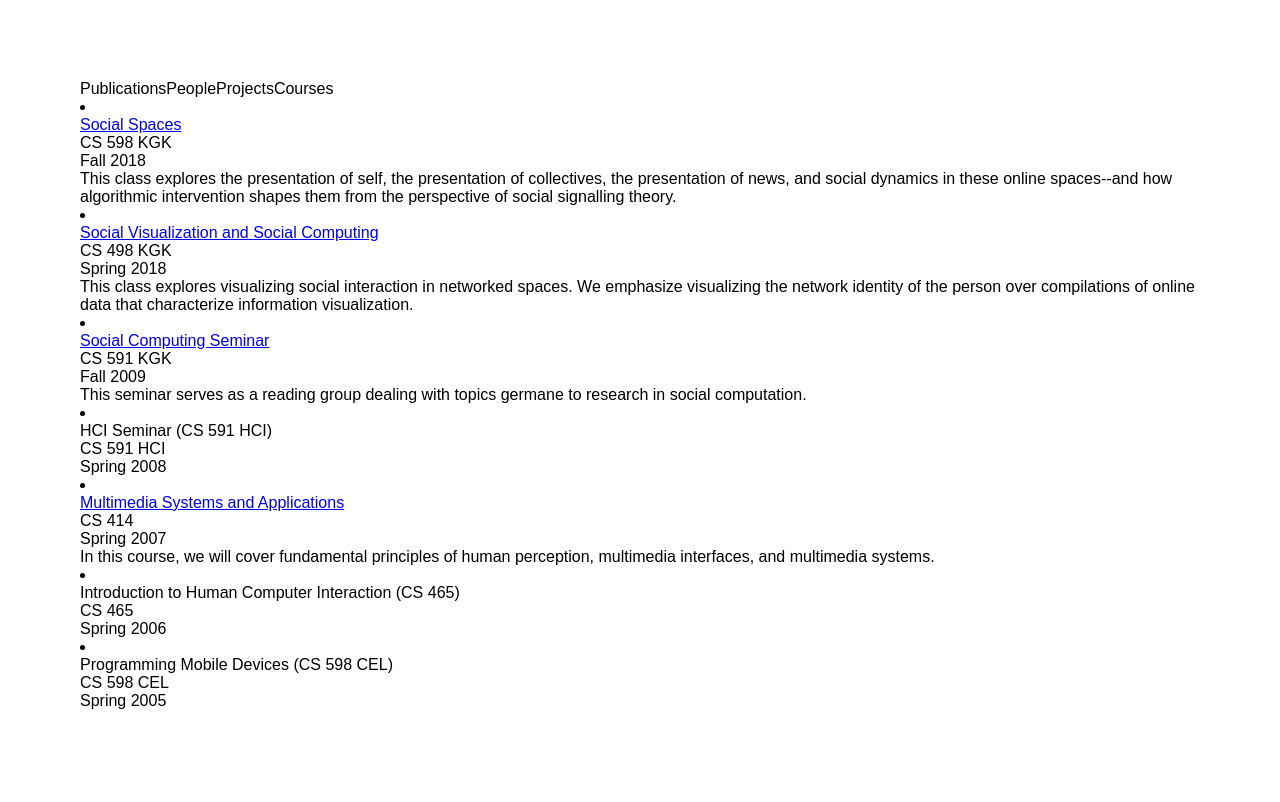
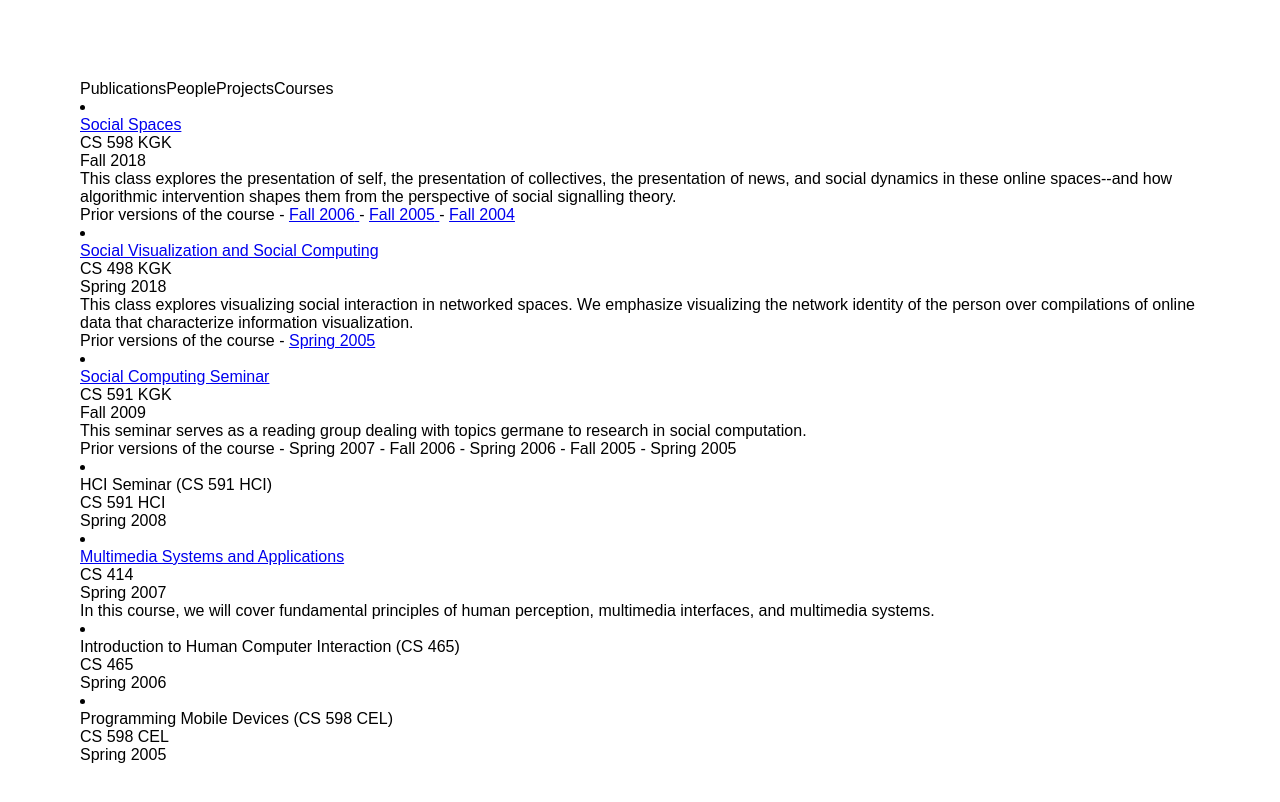
Before and after one commit to quvaba/jsontest, a React (Create React App) app: page / in a window 1280 px wide. Both pictures are taken after a click on the element "Courses". Shown: the top 802 px of the page. Built offline with nearby package versions, Linux system fonts and the light colour scheme.

Commit message:
now the list works for prior versions of the course

```diff
--- a/src/App.js
+++ b/src/App.js
@@ -254,15 +254,31 @@ class Course extends Component {
   render(){
     return(
       <div>
-       { this.props.url ? (
-          <div><a href={this.props.url}>{this.props.title}</a></div>
-        ) : (
-          <div>{this.props.title} ({this.props.abbrev})</div>
-        )
+
+       { this.props.url ?
+        (<div><a href={this.props.url}>{this.props.title}</a></div>) :
+        (<div>{this.props.title} ({this.props.abbrev})</div>)
        }
-       <div><span>{this.props.abbrev}</span></div>
+
+        <div><span>{this.props.abbrev}</span></div>
         <div><span>{this.props.schedule}</span></div>
         <div><span>{this.props.description}</span></div>
+
+       {this.props.prior_versions.length > 0 ?
+        (
+          <div>Prior versions of the course
+
+            {this.props.prior_versions.map(priorVersion =>
+                priorVersion.url ?
+                (<span> - <a href={priorVersion.url}> {priorVersion.year} </a> </span>) :
+                (<span> - {priorVersion.year} </span>)
+                )
+            }
+
+          </div>
+        ) :
+        (<div></div>)
+       }
       </div>
     );
   }
--- a/src/courses.json
+++ b/src/courses.json
@@ -6,10 +6,20 @@
       "abbrev": "CS 598 KGK",
       "url": "http://social.cs.uiuc.edu/class/cs598kgk/",
       "description": "This class explores the presentation of self, the presentation of collectives, the presentation of news, and social dynamics in these online spaces--and how algorithmic intervention shapes them from the perspective of social signalling theory.",
-      "prior_versions": {
-          "year" : ["Fall 2006","Fall 2005","Fall 2004"],
-          "url" : ["http://social.cs.uiuc.edu/class/cs598kgk-06/","http://social.cs.uiuc.edu/class/cs598kgk-fall05/","http://social.cs.uiuc.edu/class/cs598kgk-04/"]
-      }
+      "prior_versions": [
+          {
+          "year" :"Fall 2006",
+          "url" : "http://social.cs.uiuc.edu/class/cs598kgk-06/"
+          },
+          {
+          "year" :"Fall 2005",
+          "url" : "http://social.cs.uiuc.edu/class/cs598kgk-fall05/"
+          },
+          {
+          "year" :"Fall 2004",
+          "url" : "http://social.cs.uiuc.edu/class/cs598kgk-04/"
+          }
+      ]
     },
     {
       "title": "Social Visualization and Social Computing",
@@ -17,10 +27,12 @@
       "abbrev": "CS 498 KGK",
       "url": "http://social.cs.uiuc.edu/class/cs498kgk/",
       "description": "This class explores visualizing social interaction in networked spaces.  We emphasize visualizing the network identity of the person over compilations of online data that characterize information visualization.",
-      "prior_versions": {
-          "year" : ["Spring 2005"],
-          "url" : ["http://social.cs.uiuc.edu/class/cs498kgk-spr05/"]
-      }
+      "prior_versions": [
+        {
+          "year" : "Spring 2005",
+          "url" : "http://social.cs.uiuc.edu/class/cs498kgk-spr05/"
+        }
+      ]
     },
     {
       "title": "Social Computing Seminar",
@@ -28,10 +40,28 @@
       "abbrev": "CS 591 KGK",
       "url": "http://social.cs.uiuc.edu/class/cs591kgk/",
       "description": "This seminar serves as a reading group dealing with topics germane to research in social computation.",
-      "prior_versions": {
-          "year" : ["Spring 2007","Fall 2006","Spring 2006","Fall 2005","Spring 2005"],
-          "url" : ["","","","",""]
-        }
+      "prior_versions": [
+          {
+          "year" :"Spring 2007",
+          "url" : ""
+          },
+          {
+          "year" :"Fall 2006",
+          "url" : ""
+          },
+          {
+          "year" :"Spring 2006",
+          "url" : ""
+          },
+          {
+          "year" :"Fall 2005",
+          "url" : ""
+          },
+          {
+          "year" :"Spring 2005",
+          "url" : ""
+          }
+      ]
     },
     {
       "title": "HCI Seminar",
@@ -39,10 +69,7 @@
       "abbrev": "CS 591 HCI",
       "url": "",
       "description": "",
-      "prior_versions": {
-          "year" : [],
-          "url" : []
-        }
+      "prior_versions": []
     },
     {
       "title": "Multimedia Systems and Applications",
@@ -50,10 +77,7 @@
       "abbrev": "CS 414",
       "url": "http://social.cs.uiuc.edu/class/cs414/",
       "description": "In this course, we will cover fundamental principles of human perception, multimedia interfaces, and multimedia systems.",
-      "prior_versions": {
-          "year" : [],
-          "url" : []
-        }
+      "prior_versions": []
     },
     {
       "title": "Introduction to Human Computer Interaction",
@@ -61,10 +85,7 @@
       "abbrev": "CS 465",
       "url": "",
       "description": "",
-      "prior_versions": {
-          "year" : [],
-          "url" : []
-        }
+      "prior_versions": []
     },
     {
       "title": "Programming Mobile Devices",
@@ -72,10 +93,7 @@
       "abbrev": "CS 598 CEL",
       "url": "",
       "description": "",
-      "prior_versions": {
-          "year" : [],
-          "url" : []
-        }
+      "prior_versions": []
     }
   ]
 }
```
